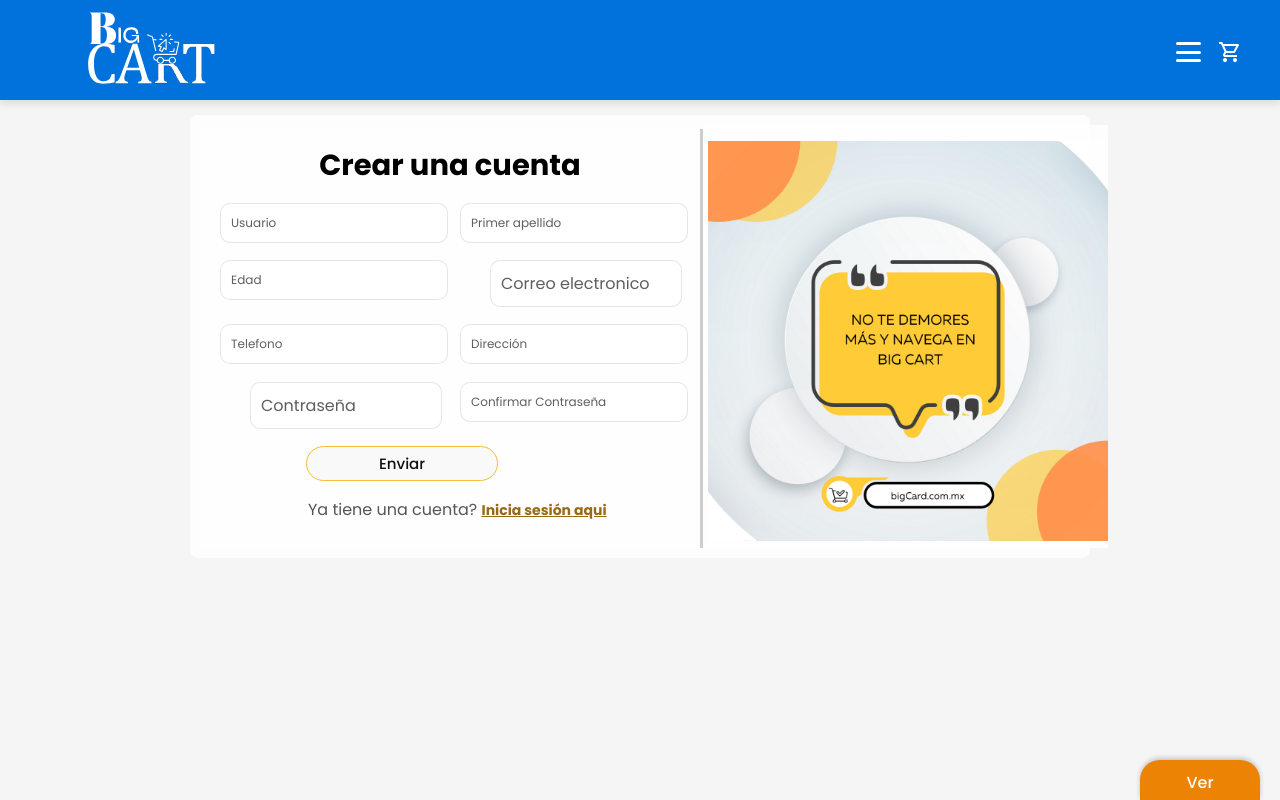
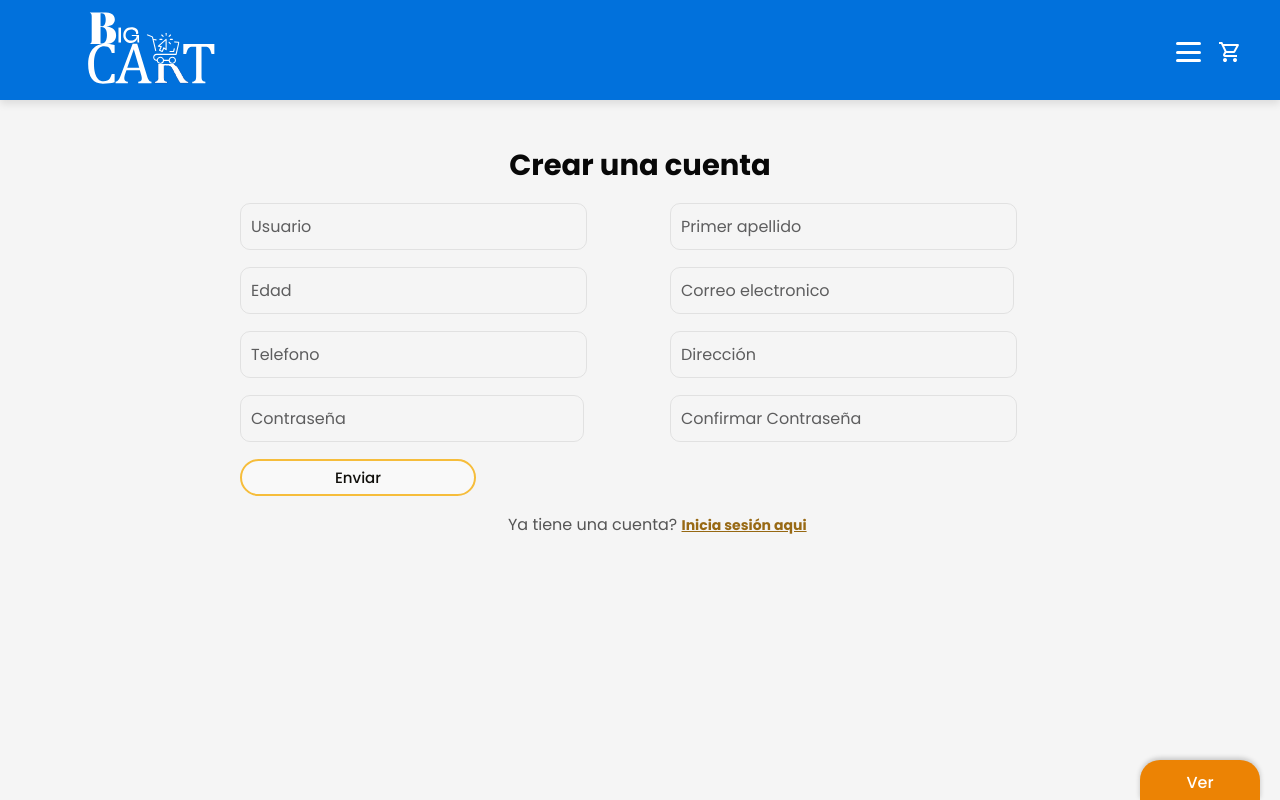
Before and after one commit to ange25-ca/BIG-CART, a React (Vite) app: page /SignUp in a window 1280 px wide. Built offline with nearby package versions, Linux system fonts and the light colour scheme.

Commit message:
Se realiza cambios de diseño del registro

```diff
--- a/src/components/Auth/assets/signUp.css
+++ b/src/components/Auth/assets/signUp.css
@@ -1,4 +1,4 @@
-:root {
+ya le quite la imagen eli :root {
   --primary-color: #F6BD3B;
   --second-color: #0c3762;
   --third-color: #ffffffa2;
@@ -16,7 +16,7 @@
   margin: 15px auto;
   padding: 15px;
   border-radius: 8px;
-    background-color: var(--bacground-color1);
+  background-color: transparent;
   color: var(--font-color);
   border-width: 1.5px;
   display: flex;
@@ -27,27 +27,26 @@
 .ContentFormSignUp {
   width: 100%;
   font-size: 9px;
-    background-color: var(--bacground-color1);
+  background-color: transparent;
   color: var(--font-color);
   margin-top: 4px;
   padding: 10px;
   display: grid;
   grid-template-columns: 1fr 1fr; /* Define dos columnas */
   align-items: stretch; /* Hace que los hijos coincidan en altura */
-    border-right: solid rgba(128, 128, 128, 0.397);
 }
 
 .ContentFormSignUp h1{
   font-size: 29px;
 }
 
-  .name, .password, .confirmPassword, .email, .phonenumber,
+.name, .confirmPassword,.phonenumber,
 .lastname, .age, .address, .terms{
-    width: 100%;
+  width: 85%;
+  align-items: center;
+  margin: 0 30px;
   outline: none;
   align-items: center;
-    font-size: 12px;
-    margin: 0 10px;
   margin-bottom: 2px;
 }
 
@@ -56,10 +55,10 @@
  {
   width: 95%;
   outline: none;
-    font-size: 12px;
+  font-size: 16px;
   padding: 10px;
   margin-bottom: 15px;
-    background-color: #ffffff90;
+  background-color: transparent;
   border: 1px solid #cccccc7f;
   border-radius: 10px;
   box-sizing: border-box;
@@ -121,20 +120,6 @@
   display: block;
 }
 
-  .decorativo{
-    background-color: var(--bacground-color1);
-  }
-
-  .imgSignUp {
-    width: 400px;
-    height: 400px;
-    align-items: center;
-    margin-top: 1rem;
-    margin-left: 5px;
-    background-color: var(--bacground-color1);
-    transition: all 0.3s ease-in-out; /* Para animar los cambios */
-  }
-
 .imgSignUp.error-present {
 width: 440px;
 height: 510px;
@@ -143,14 +128,15 @@
 
 .success {
 color: rgb(175, 216, 117);
-  font-size: 12px;
+font-size: 16px;
 margin-bottom: 15px;
 grid-column: 1 / -1; /* Ocupa toda la fila */
 }
 
-  .no-account{
+.no-account-SignUp{
   align-items: center;
   text-align: center;
+  text-align: 9px;
   grid-column: 1 / -1; /* Ocupa toda la fila */
 }
 
@@ -192,7 +178,7 @@
   margin: 0 5rem;
 }
 
-  .name, .password, .email, .phonenumber,
+.name, .phonenumber,
 .lastname, .age, .address {
   font-size: 12px;
 }
@@ -201,15 +187,15 @@
   margin-left: 7rem;
 }
 
-  .imgSignUp {
-    display: none; /* Oculta la imagen en pantallas pequeñas */
+.no-account-SignUp{
+  margin-left: 1.5rem;
 }
 }
 
 /* Media query para pantallas medianas (entre 401px y 768px) */
 @media (min-width: 500px) and (max-width: 767px) {
 .FormSignUp {
-    max-width: 80%;
+  max-width: 100%;
   margin: 2rem auto;
   padding: 15px;
 }
@@ -230,7 +216,7 @@
 
 .buttonAction{
   width: 50%;
-    margin-left: 8rem;
+  margin-left: 2rem;
 }
 
 .titleSignUp {
@@ -239,6 +225,10 @@
 
 .imgSignUp {
   display: none; /* Oculta la imagen en pantallas pequeñas */
+}
+
+.no-account-SignUpt{
+  margin-left: 10rem;
 }
 }
 
@@ -259,11 +249,14 @@
 }
 
 .button-send {
+  width: 80%;
+  border-width: 2px;
+  margin-left: -12rem;
   font-size: 15px;
 }
 
 .buttonAction{
-    width: 50%;
+  width: 40%;
   margin-left: 6rem;
 }
 .titleSignUp {
@@ -272,5 +265,8 @@
 .success{
   margin-left: 17rem;
 }
-
+.no-account-SignUp{
+  padding-left: 18rem;
+  font-size: 8px;
 }
+}
--- a/src/components/Auth/components/SignUp.tsx
+++ b/src/components/Auth/components/SignUp.tsx
@@ -1,10 +1,10 @@
 import '../assets/signUp.css'
+
 import React, { useEffect, useState } from 'react';
 import { z } from 'zod';
 import axiosInstance from '../../../Api/axiosConfig';
 import { encryptData } from '../../Middlewares/encryption';
 import { Link, useNavigate} from 'react-router-dom';
-import imgSignUp from '../assets/img/imgSignUp.png'
 // Definir el esquema de validación usando Zod
 const SignUpSchema = z.object({
   username: z.string().min(1, { message: "El nombre es requerido" }),
@@ -237,17 +237,10 @@
                     <button className='button-send' type='submit'> Enviar
                     </button>
                 </div>
-                <div className="no-account">
+                <div className="no-account-SignUp">
                     <p>Ya tiene una cuenta? <Link className='linkSignUp' to="/login">Inicia sesión aqui</Link></p>
                 </div>
                 </div>
-                <div className='decorativo'>
-                <img
-                    src={imgSignUp}
-                    className={`imgSignUp ${formErrors ? 'error-present' : ''}`}
-                    alt="Decorativo"
-                />
-            </div>
         </form>
     );
 }
```
Lines whose indentation alone changed are shown as unchanged.
